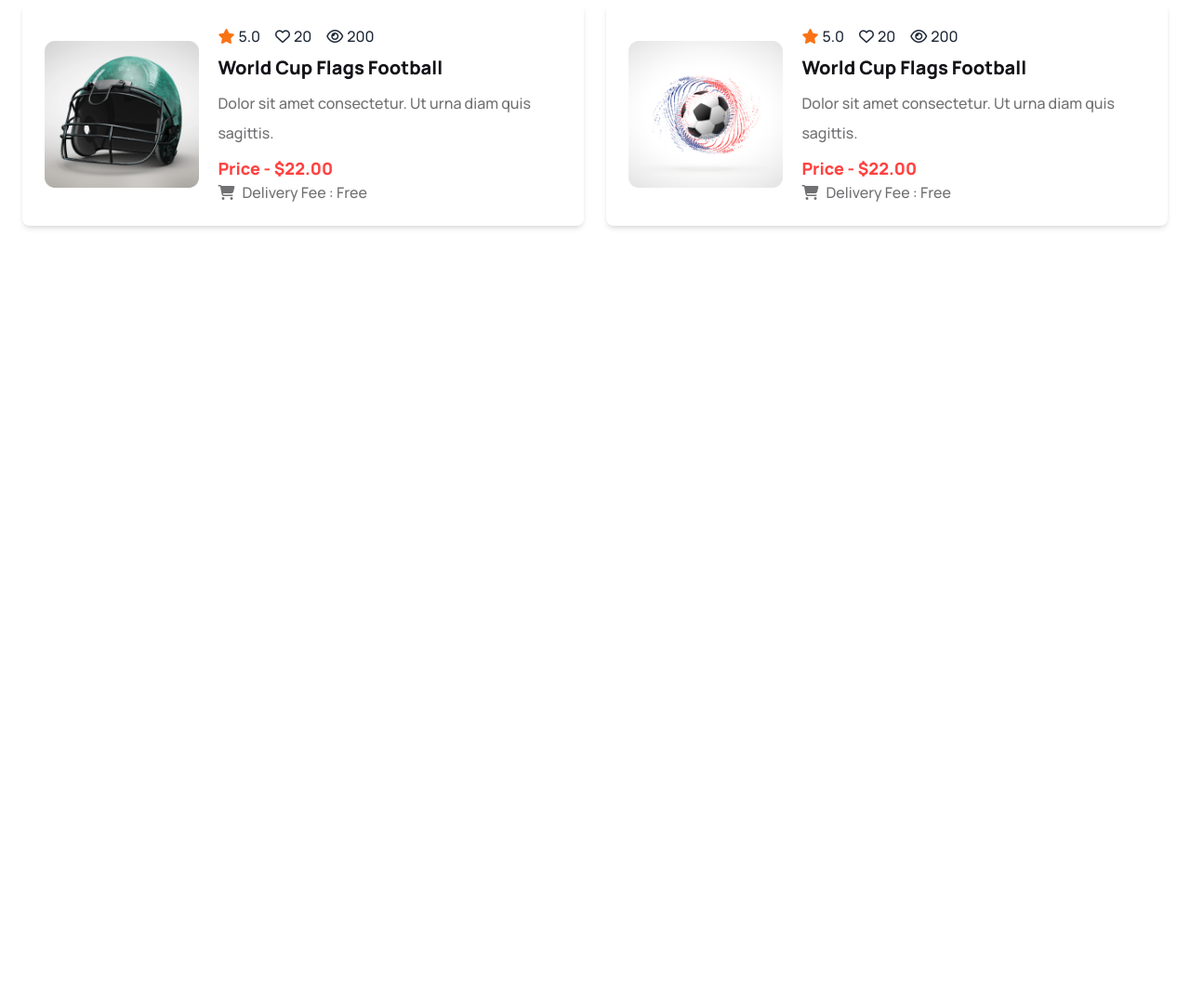
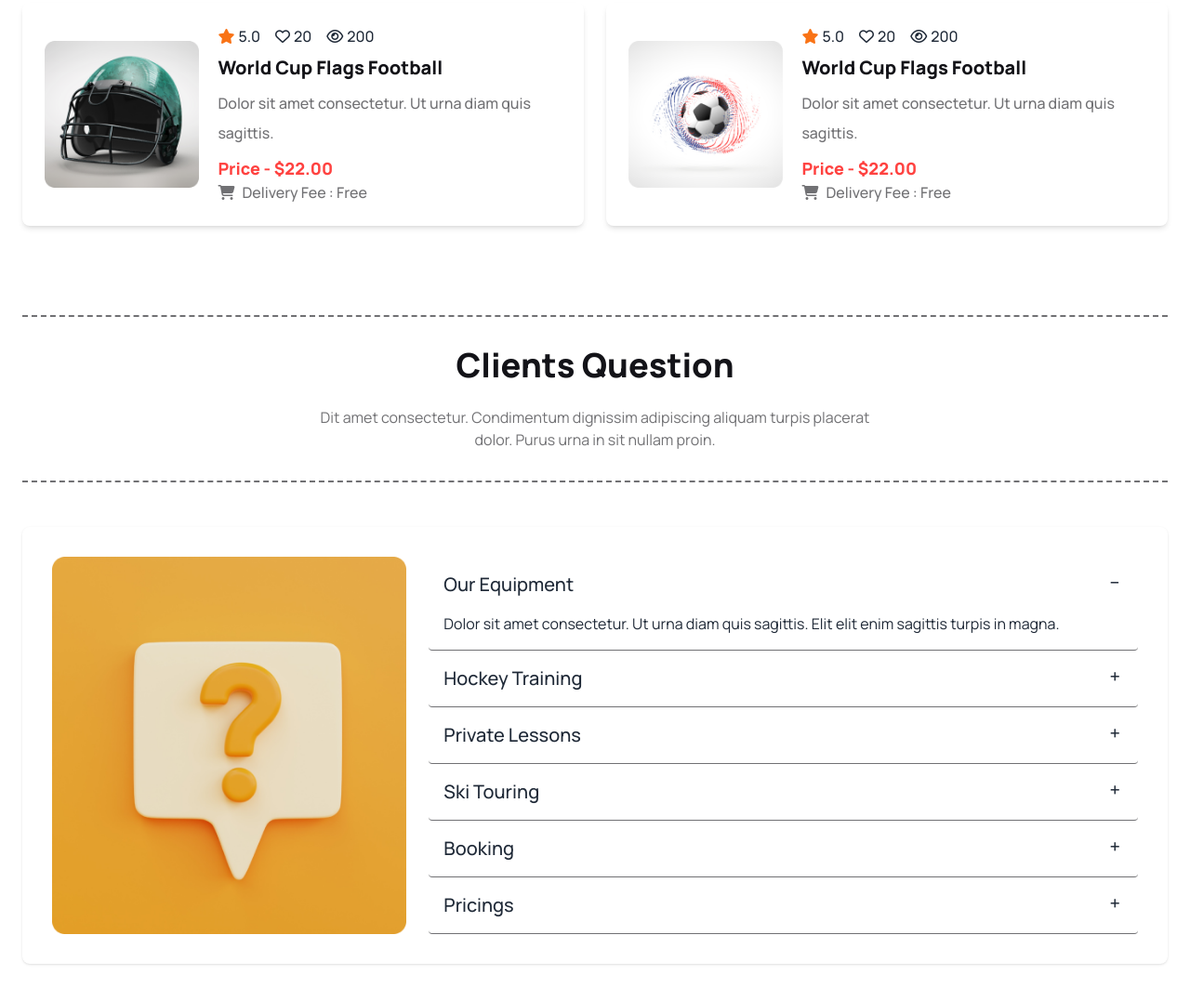
Before and after one commit to byteFarhan/Hockeys, a plain HTML site: page index.html in a window 1280 px wide. Shown: the part 3187-4264 px from the top of the page at 93% size. Before the commit the page ends 3526 px from the top, so only its background shows below. Drawn offline with nearby package versions, Linux system fonts and the light colour scheme.

Commit message:
Clients Question section has been added.

```diff
--- a/index.html
+++ b/index.html
@@ -474,6 +474,87 @@
                 </div>
             </div>
         </section>
+        <!-- Clients Question section -->
+        <section class="my-24">
+            <div class="text-center space-y-6 py-8 border-y-2 border-dashed border-natural mb-12">
+                <h1 class="text-2xl md:text-3xl lg:text-4xl font-extrabold text-secondary">Clients Question</h1>
+                <p class="text-natural leading-8 w-3/4 lg:w-2/4 mx-auto text-sm md:text-base">Dit amet
+                    consectetur. Condimentum
+                    dignissim adipiscing
+                    aliquam turpis
+                    placerat
+                    dolor.
+                    Purus urna in
+                    sit nullam proin. </p>
+            </div>
+            <div class="flex flex-col lg:flex-row gap-6 shadow p-4 lg:p-8 rounded-lg">
+                <div class="lg:basis-1/3">
+                    <img src="./Images/11.png" alt="" class="w-full object-cover">
+                </div>
+                <div class="lg:basis-2/3">
+                    <div class="collapse collapse-plus bg-base-100 border-b border-natural rounded">
+                        <input type="radio" name="my-accordion-3" checked="checked" />
+                        <div class="collapse-title text-xl font-medium">
+                            Our Equipment
+                        </div>
+                        <div class="collapse-content">
+                            <p>Dolor sit amet consectetur. Ut urna diam quis sagittis. Elit elit enim sagittis turpis in
+                                magna.</p>
+                        </div>
+                    </div>
+                    <div class="collapse collapse-plus bg-base-100  border-b border-natural rounded">
+                        <input type="radio" name="my-accordion-3" />
+                        <div class="collapse-title text-xl font-medium">
+                            Hockey Training
+                        </div>
+                        <div class="collapse-content">
+                            <p>Dolor sit amet consectetur. Ut urna diam quis sagittis. Elit elit enim sagittis turpis in
+                                magna.</p>
+                        </div>
+                    </div>
+                    <div class="collapse collapse-plus bg-base-100  border-b border-natural rounded">
+                        <input type="radio" name="my-accordion-3" />
+                        <div class="collapse-title text-xl font-medium">
+                            Private Lessons
+                        </div>
+                        <div class="collapse-content">
+                            <p>Dolor sit amet consectetur. Ut urna diam quis sagittis. Elit elit enim sagittis turpis in
+                                magna.</p>
+                        </div>
+                    </div>
+                    <div class="collapse collapse-plus bg-base-100  border-b border-natural rounded">
+                        <input type="radio" name="my-accordion-3" />
+                        <div class="collapse-title text-xl font-medium">
+                            Ski Touring
+                        </div>
+                        <div class="collapse-content">
+                            <p>Dolor sit amet consectetur. Ut urna diam quis sagittis. Elit elit enim sagittis turpis in
+                                magna.</p>
+                        </div>
+                    </div>
+                    <div class="collapse collapse-plus bg-base-100  border-b border-natural rounded">
+                        <input type="radio" name="my-accordion-3" />
+                        <div class="collapse-title text-xl font-medium">
+                            Booking
+                        </div>
+                        <div class="collapse-content">
+                            <p>Dolor sit amet consectetur. Ut urna diam quis sagittis. Elit elit enim sagittis turpis in
+                                magna.</p>
+                        </div>
+                    </div>
+                    <div class="collapse collapse-plus bg-base-100  border-b border-natural rounded">
+                        <input type="radio" name="my-accordion-3" />
+                        <div class="collapse-title text-xl font-medium">
+                            Pricings
+                        </div>
+                        <div class="collapse-content">
+                            <p>Dolor sit amet consectetur. Ut urna diam quis sagittis. Elit elit enim sagittis turpis in
+                                magna.</p>
+                        </div>
+                    </div>
+                </div>
+            </div>
+        </section>
     </main>
     <footer></footer>
 </body>
```
